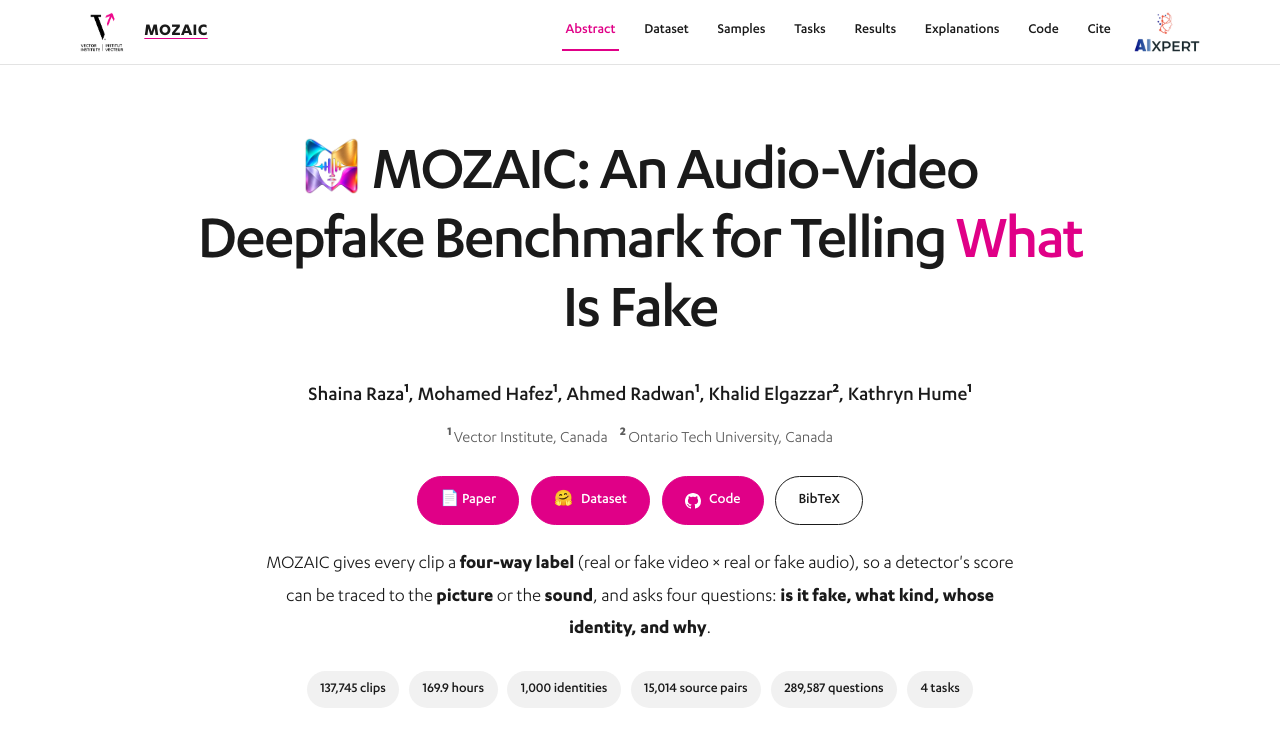
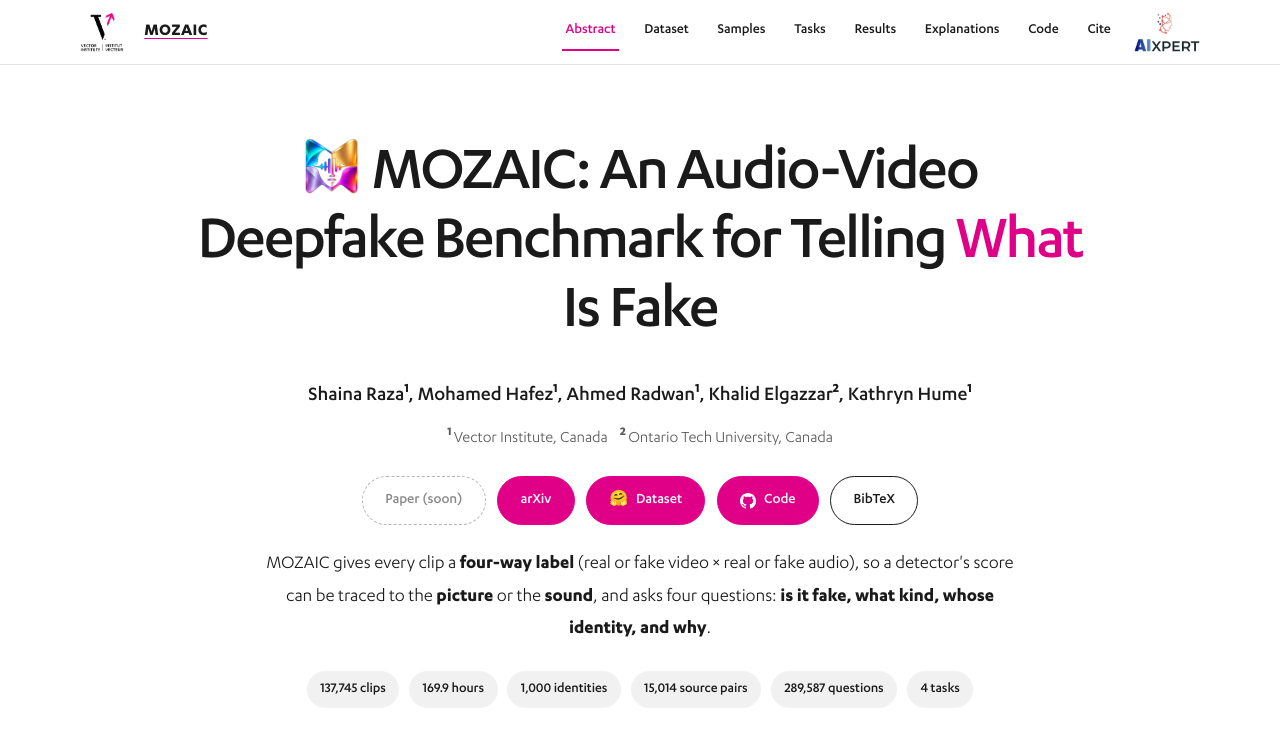
Before and after one commit to VectorInstitute/mozaic, a plain HTML site: page docs/index.html in a window 1280 px wide. Shown: the top 756 px of the page. Drawn offline with Linux system fonts and the light colour scheme.

Commit message:
Update button links and remove commented code

```diff
--- a/docs/index.html
+++ b/docs/index.html
@@ -36,10 +36,9 @@
           <p class="authors">Shaina Raza<sup>1</sup>, Mohamed Hafez<sup>1</sup>, Ahmed Radwan<sup>1</sup>, Khalid Elgazzar<sup>2</sup>, Kathryn Hume<sup>1</sup></p>
           <p class="affiliations"><sup>1</sup>Vector Institute, Canada &nbsp;&nbsp; <sup>2</sup>Ontario Tech University, Canada</p>
           <div class="button-row">
-            <!--  <a class="btn soon" href="#" aria-disabled="true" title="Available on release">Paper (soon)</a>
-           <a class="btn soon" href="#" aria-disabled="true" title="Available on release">arXiv (soon)</a> -->
+           <a class="btn soon" href="#" aria-disabled="true" title="Available on release">Paper (soon)</a>
 
-           <a class="btn btn-primary" href="https://arxiv.org/abs/2611.31301" target="_blank" rel="noopener">📄 Paper</a>
+           <a class="btn btn-primary" href="https://arxiv.org/abs/2611.31301" target="_blank" rel="noopener">arXiv</a>
 
             <a class="btn btn-primary" href="https://huggingface.co/datasets/vector-institute/Mozaic" target="_blank" rel="noopener"><span aria-hidden="true">🤗</span> Dataset</a>
             <a class="btn btn-primary" href="https://github.com/VectorInstitute/mozaic" target="_blank" rel="noopener"><svg viewBox="0 0 16 16" aria-hidden="true"><path fill="currentColor" d="M8 0C3.58 0 0 3.58 0 8c0 3.54 2.29 6.53 5.47 7.59.4.07.55-.17.55-.38 0-.19-.01-.82-.01-1.49-2.01.37-2.53-.49-2.69-.94-.09-.23-.48-.94-.82-1.13-.28-.15-.68-.52-.01-.53.63-.01 1.08.58 1.23.82.72 1.21 1.87.87 2.33.66.07-.52.28-.87.51-1.07-1.78-.2-3.64-.89-3.64-3.95 0-.87.31-1.59.82-2.15-.08-.2-.36-1.02.08-2.12 0 0 .67-.21 2.2.82.64-.18 1.32-.27 2-.27.68 0 1.36.09 2 .27 1.53-1.04 2.2-.82 2.2-.82.44 1.1.16 1.92.08 2.12.51.56.82 1.27.82 2.15 0 3.07-1.87 3.75-3.65 3.95.29.25.54.73.54 1.48 0 1.07-.01 1.93-.01 2.2 0 .21.15.46.55.38A8.013 8.013 0 0016 8c0-4.42-3.58-8-8-8z"/></svg> Code</a>
```
